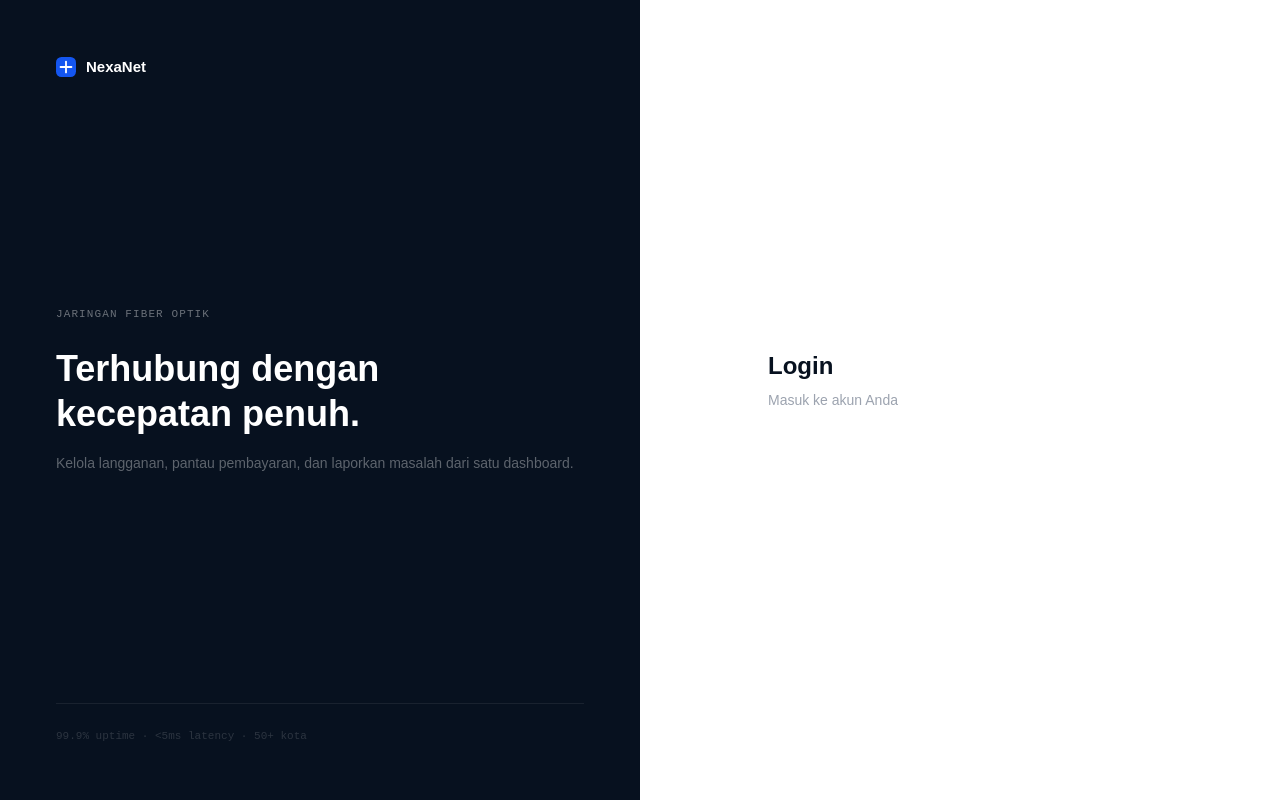
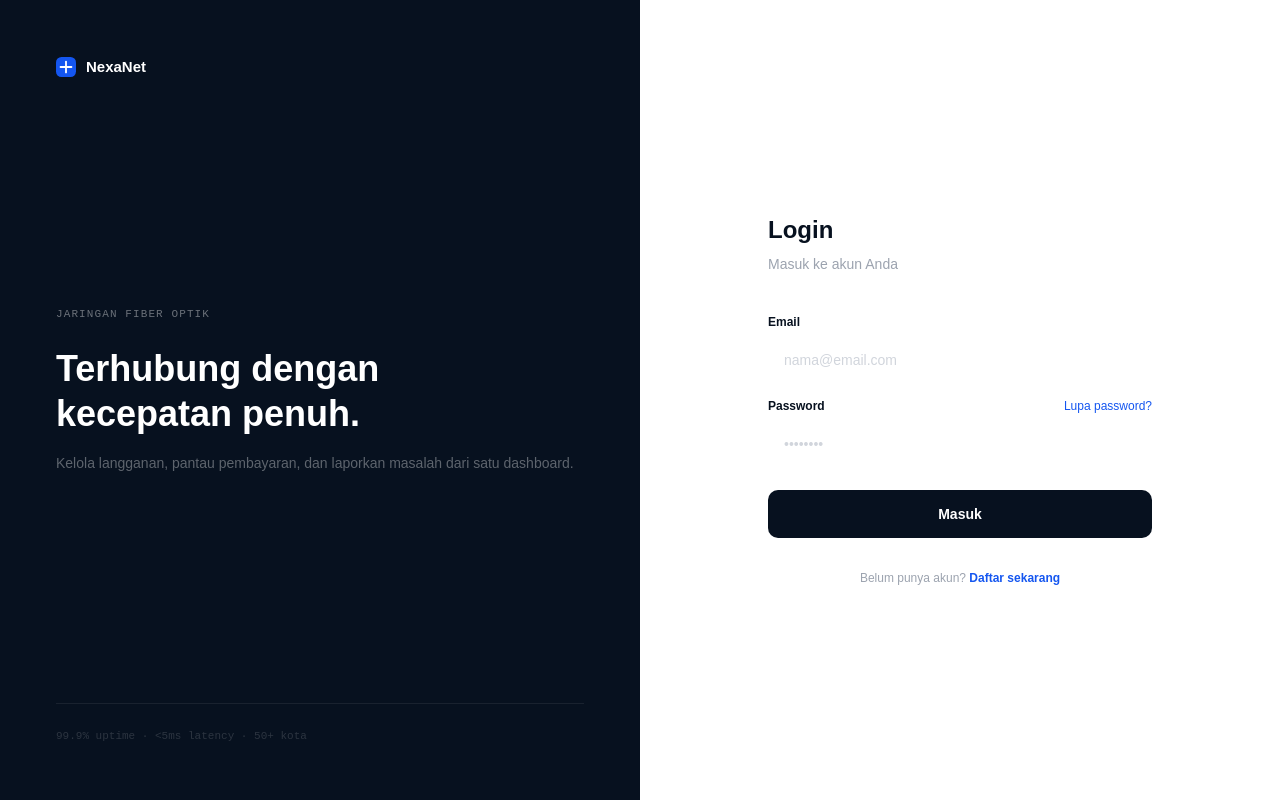
Before and after one commit to putraalrifkiiii/nexanet, a React (Vite) app in the folder frontend/: page /login in a window 1280 px wide. Built offline with nearby package versions, Linux system fonts and the light colour scheme.

Commit message:
feat: implement FieldInput component and integrate it into LoginPage for improved form handling

```diff
--- a/frontend/src/components/ui/FieldInput.tsx
+++ b/frontend/src/components/ui/FieldInput.tsx
@@ -0,0 +1,42 @@
+import React from "react";
+
+function FieldInput({
+  label,
+  type = "text",
+  value,
+  onChange,
+  placeholder,
+  error,
+  action,
+}: {
+  label: string;
+  type?: string;
+  value: string;
+  onChange: (v: string) => void;
+  placeholder?: string;
+  error?: string;
+  action?: React.ReactNode;
+}) {
+  return (
+    <div>
+      <div className="flex justify-between mb-2">
+        <label className="text-xs font-semibold font-body text-brand-dark">
+          {label}
+        </label>
+        {action}
+      </div>
+      <input
+        type={type}
+        value={value}
+        onChange={(e) => onChange(e.target.value)}
+        placeholder={placeholder}
+        className={`w-full px-4 py-3 text-sm focus:outline-none focus:ring-2 focus:ring-blue-500 transition placeholder:text-gray-300 font-body rounded-[10px] text-brand-dark ${error ? "border-[#FCA5A5] bg-[#FFF5F5]" : "border-brand-border bg-brand-white"}`}
+      />
+      {error && (
+        <p className="text-xs mt-1 font-body text-[#EF4444]">{error}</p>
+      )}
+    </div>
+  );
+}
+
+export default FieldInput;
--- a/frontend/src/pages/LoginPage.tsx
+++ b/frontend/src/pages/LoginPage.tsx
@@ -1,10 +1,77 @@
 import AuthShell from "@/components/AuthShell";
-import React from "react";
+import FieldInput from "@/components/ui/FieldInput";
+import { useState } from "react";
 
-const LoginPage = () => {
+const LoginPage = ({
+  setPage,
+  setLoggedIn,
+}: {
+  setPage: (p: Page) => void;
+  setLoggedIn: (v: boolean) => void;
+}) => {
+  const [email, setEmail] = useState(""),
+    [pass, setPass] = useState(""),
+    [err, setErr] = useState("");
+
   return (
     <div>
-      <AuthShell title="Login" sub="Masuk ke akun Anda" children={null} />
+      <AuthShell title="Login" sub="Masuk ke akun Anda">
+        <form
+          onSubmit={(e) => {
+            e.preventDefault();
+            if (!email || !pass) {
+              setErr("Email dan password wajib diisi.");
+              return;
+            }
+            setLoggedIn(true);
+            setPage("dashboard");
+          }}
+          className="space-y-4"
+        >
+          {err && (
+            <div className="text-xs p-3 font-body text-[#EF4444] bg-[#FFF5F5] border-[#FCA5A5] rounded-[10px]">
+              {err}
+            </div>
+          )}
+          <FieldInput
+            label="Email"
+            type="email"
+            value={email}
+            onChange={setEmail}
+            placeholder="nama@email.com"
+          />
+          <FieldInput
+            label="Password"
+            type="password"
+            value={pass}
+            onChange={setPass}
+            placeholder="••••••••"
+            action={
+              <button
+                type="button"
+                className="text-xs hover:underline font-body text-brand-blue"
+              >
+                Lupa password?
+              </button>
+            }
+          />
+          <button
+            type="submit"
+            className="w-full py-3.5 font-semibold text-sm hover:opacity-90 transition-opacity mt-2 font-display bg-brand-dark text-brand-white rounded-[10px]"
+          >
+            Masuk
+          </button>
+        </form>
+        <p className="text-xs text-center mt-8 font-body text-brand-muted">
+          Belum punya akun?{" "}
+          <button
+            onClick={() => setPage("daftar")}
+            className="font-semibold hover:underline text-brand-blue"
+          >
+            Daftar sekarang
+          </button>
+        </p>
+      </AuthShell>
     </div>
   );
 };
```
